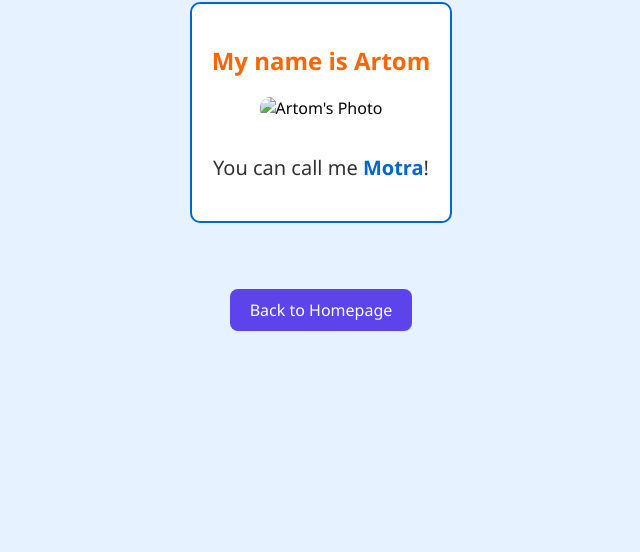
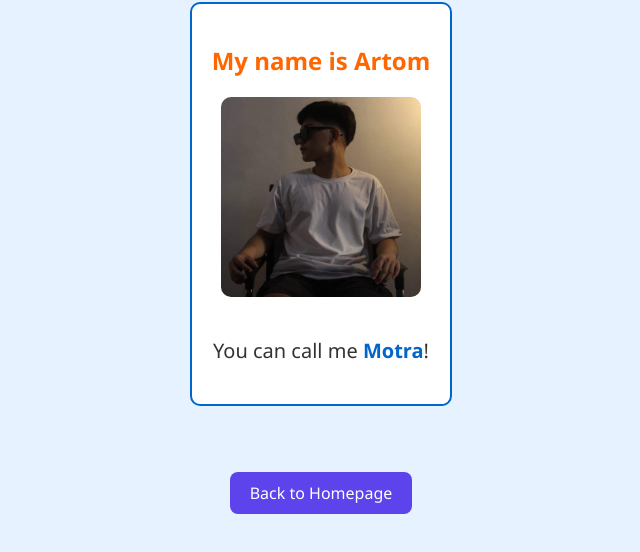
Before and after one commit to W-jorgie/-F5-FORMATIVE-Fifth-Formative-Assessment, a plain HTML site: page artom_internal.html in a window 1280 px wide. Shown: the part 142-694 px from the top of the page, without its empty margins (319-959 px from the left). Drawn offline with Linux system fonts and the light colour scheme.

Commit message:
Update artom_internal.html

```diff
--- a/artom_internal.html
+++ b/artom_internal.html
@@ -49,7 +49,7 @@
 
     <div class="nickname-box">
         <h2>My name is Artom</h2>
-        <img src="Imahe/Artomman.jpg" alt="Artom's Photo" width="200" style="border-radius: 10px; margin-bottom: 15px;">
+        <img src="Artomman.jpg" alt="Artom's Photo" width="200" style="border-radius: 10px; margin-bottom: 15px;">
         <p>You can call me <span class="nickname">Motra</span>!</p>
     </div>
 <br><br>
```
